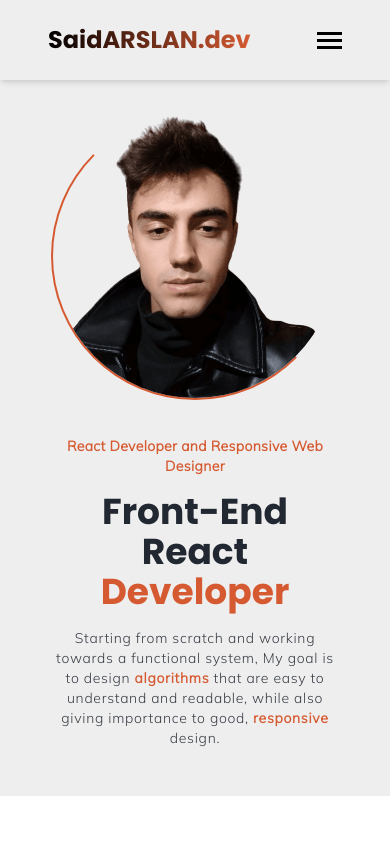
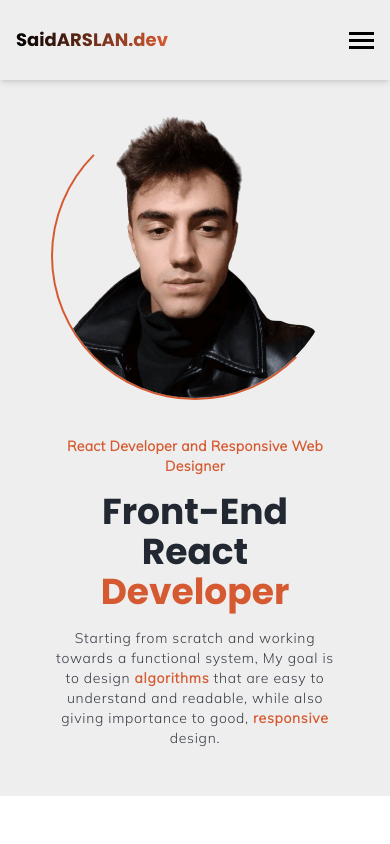
Before and after one commit to SaidARSLAN/personalPortfolio, a React (Vite) app: page / in a window 390 px wide. Shown: the top 844 px of the page. Built offline with nearby package versions, Linux system fonts and the light colour scheme.

Commit message:
some bugs fixed

```diff
--- a/src/components/Footer.jsx
+++ b/src/components/Footer.jsx
@@ -3,8 +3,8 @@ import {linkedin,github} from '../contents'
 
 const Footer = () => {
   return (
-    <div className='h-60 bg-pGray flex items-center flex-col justify-center lg:flex-row lg:w-full lg:justify-evenly lg:h-40'>
-        <h3 className='text-lg font-poppins text-pWhite'>Copyright © 2023. All rights are reserved</h3>
+    <div className='h-60 bg-pGray flex items-center flex-col  justify-center lg:flex-row lg:w-full lg:justify-evenly lg:h-40'>
+        <h3 className='text-lg font-poppins text-pWhite max-[400px]:text-sm'>Copyright © 2023. All rights are reserved</h3>
         <div className='grid grid-cols-2 space-x-4 my-8'>
             <a href="https://www.linkedin.com/in/muhammed-said-arslan-99ba1126b/" ><img src={linkedin}  className='w-8 cursor-pointer'/></a>
             <a href="https://github.com/SaidARSLAN"><img src={github} className='w-8 cursor-pointer bg-pOrange rounded-full'/></a>
--- a/src/components/Nav.jsx
+++ b/src/components/Nav.jsx
@@ -14,8 +14,8 @@ const Nav = () => {
 
   return (
         <header className='lg:px-4 shadow-md h-20 flex justify-between items-center w-full fixed bg-pWhite z-10'>
-            <nav className='flex items-center justify-between px-12 w-full'>
-                <div className='text-2xl cursor-pointer font-poppins bg-gradient-to-r bg-clip-text from-black to-pOrange text-transparent'>
+            <nav className='flex items-center justify-between px-12  max-[400px]:px-4 w-full'>
+                <div className='text-2xl cursor-pointer font-poppins max-[400px]:text-lg  bg-gradient-to-r bg-clip-text from-black to-pOrange text-transparent'>
                     SaidARSLAN.dev
                 </div>
                 <ul className='hidden lg:flex lg:left-0 space-x-4'>
--- a/src/components/ProjectCard.jsx
+++ b/src/components/ProjectCard.jsx
@@ -13,8 +13,8 @@ const ProjectCard = ({project}) => {
         <div className='px-4 py-2 rounded-xs font-poppins text-lg  text-pBlack shadow-xl border-gray-300'>{project.techtwo}</div>
         </div>
         <div className='flex w-full justify-evenly mt-6'>
-            <a href="/" className='bg-pWhite text-pOrange rounded-md font-poppins px-4 py-2 text-lg hover:bg-pOrange hover:text-pWhite duration-300'>Github</a>
-            <a href="/" className='bg-pWhite text-pOrange rounded-md font-poppins px-4 py-2 text-lg hover:bg-pOrange hover:text-pWhite duration-300'>Live Demo</a>
+            <a href="/" className='bg-pWhite text-pOrange rounded-md font-poppins max-[400px]:text-sm px-4 py-2 text-lg hover:bg-pOrange hover:text-pWhite duration-300'>Github</a>
+            <a href="/" className='bg-pWhite text-pOrange rounded-md font-poppins max-[400px]:text-sm px-4 py-2 text-lg hover:bg-pOrange hover:text-pWhite duration-300'>Live Demo</a>
         </div>
         </div>
     </div>
```
